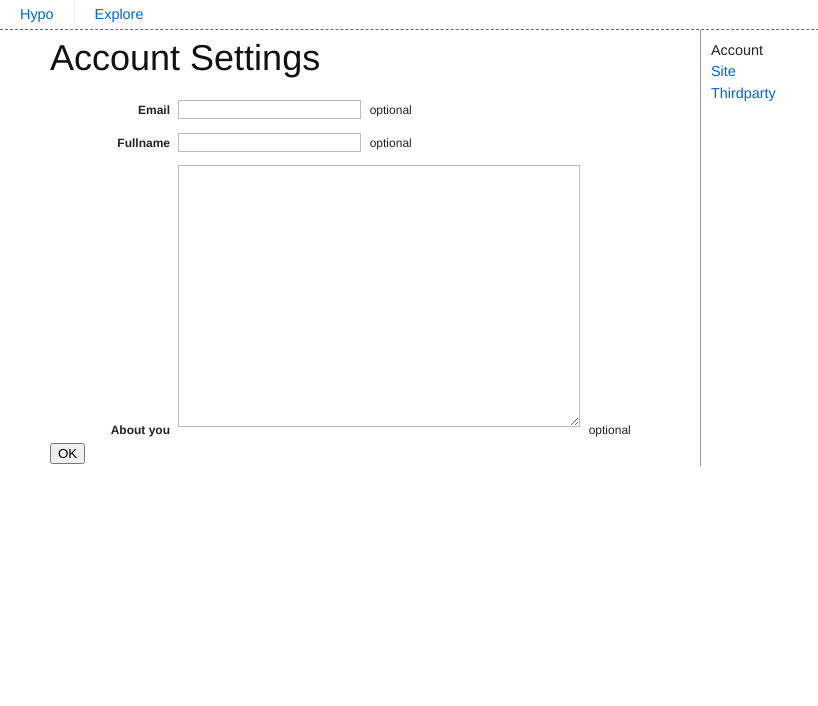
After one commit to snow/hyposite, a Django app: template hypo/templates/hypo/pg/account_settings.html in a window 1280 px wide. The commit adds this page. Shown: the top 706 px of the page, without its empty margins (0-818 px from the left). Run offline with Django 3.2, Linux system fonts and the light colour scheme; the template is opened without the code that fills it, so the values that code supplies are empty.

Commit message:
account and site settings

```diff
--- a/hypo/static/hypo/c/common.css
+++ b/hypo/static/hypo/c/common.css
@@ -101,12 +101,19 @@ body>footer {position:relative; padding:5px 10px; margin-top:-29px;
 /*
  * right sidebar
  */
+.sec-r {padding-top:10px}
 .sec-r h3 {margin:0.5em 0; color:#666; font-size:1.8em}
 .sec-r h3:before {content:'> '; color:#999}
 
 .sec-r h4 {margin-bottom:0.5em}
 
 .sec-r>section {margin-bottom:30px}
+
+.sec-r nav a,
+.sec-r nav span {display:block; font-size:1.2em}
+
+.sec-r nav a {text-decoration:none}
+.sec-r nav a:hover {text-decoration:underline}
 
 /*
  * messages
@@ -117,7 +124,9 @@ body>.messages {position:absolute; width:100%; top:10px; text-align:center; z-in
 /*
  * post list
  */
-h1.site_name {margin:0.5em 0 1em; padding-bottom:0.5em; border-bottom:1px solid #999}
+h1.site_title {margin:0.5em 0 1em; padding-bottom:0.5em; border-bottom:1px solid #999}
+    h1.site_title sup {display:none; margin-left:0.5em}
+        h1.site_title:hover sup {display:inline}
 .post_list article {margin-bottom:30px}
 .post_list article .content {white-space:pre-wrap}
 .post_list article .content figure {white-space:normal}
@@ -134,6 +143,7 @@ h1.site_name {margin:0.5em 0 1em; padding-bottom:0.5em; border-bottom:1px solid
 /*
  * author
  */
+.sec-r .author {margin-top:20px}
 .sec-r .author img {margin-left:-11px}
 
 /*
--- /dev/null
+++ b/hypo/templates/hypo/com/account_form.html
@@ -0,0 +1,28 @@
+<div class="formrow">
+    <label>
+        <span class="label">Email</span>
+        <input name="email" type="email" value="{{ form.instance.user.email|default:'' }}" />
+    </label>
+    <span class="help">optional</span><br />
+    {{ form.email.errors }}
+</div>
+
+<div class="formrow">
+    <label>
+        <span class="label">Fullname</span>
+        <input name="fullname" type="text" value="{{ form.fullname.value|default:'' }}" />
+    </label>
+    <span class="help">optional</span>
+    {{ form.fullname.errors }}
+</div>
+
+{% if not is_signup %}
+<div class="formrow">
+    <label>
+        <span class="label">About you</span>
+        <textarea name="about">{{ form.about.value|default:'' }}</textarea>
+    </label>
+    <span class="help">optional</span>
+    {{ form.about.errors }}
+</div>
+{% endif %}
--- /dev/null
+++ b/hypo/templates/hypo/com/settings_nav.html
@@ -0,0 +1,19 @@
+<nav class="settings">
+    {% if 'account' == cur %}
+    <span class="cur">Account</span>
+    {% else %}
+    <a href="/accounts/settings/">Account</a>
+    {% endif %}
+
+    {% if 'site' == cur %}
+    <span class="cur">Site</span>
+    {% else %}
+    <a href="/site/settings/">Site</a>
+    {% endif %}
+
+    {% if 'thirdparty' == cur %}
+    <span class="cur">Thirdparty</span>
+    {% else %}
+    <a href="/thirdparty/">Thirdparty</a>
+    {% endif %}
+</nav>
--- /dev/null
+++ b/hypo/templates/hypo/pg/account_settings.html
@@ -0,0 +1,25 @@
+{% extends 'hypo/layout/row-hbf_col-mr.html' %}
+{% block page_class %}pg-account_settings{% endblock %}
+
+{% block sec_m %}
+<form id="account_form" action="" method="POST">
+    <h1>Account Settings</h1>
+
+    {{ form.non_field_errors }}
+
+    {% include 'hypo/com/account_form.html' %}
+
+    {% csrf_token %}
+
+    <div class="formrow">
+        <button type="submit">OK</button>
+    </div>
+</form>
+{% endblock %}
+
+{% block sec_r %}
+{% include 'hypo/com/settings_nav.html' with cur='account' %}
+{% endblock %}
+
+{% block layout_extra %}
+{% endblock %}
--- a/hypo/urls.py
+++ b/hypo/urls.py
@@ -8,7 +8,7 @@ urlpatterns = patterns('',
 
 
     url(r'^site/demo/$', v.DemoV.as_view()),
-    #url(r'^site/create/', login_required(v.SiteCreateV.as_view())),
+    url(r'^site/settings/', login_required(v.SiteSettingsV.as_view())),
     url(r'^site/(?P<slug>.+)/$', v.SiteV.as_view()),
 
     url(r'^dashboard/$', login_required(v.DashboardV.as_view())),
@@ -19,7 +19,7 @@ urlpatterns = patterns('',
     url(r'^thirdparty/', include('hypo.thirdparty.urls')),
 
     url(r'^accounts/signup/', v.SignupV.as_view()),
-
+    url(r'^accounts/settings/$', login_required(v.AccountSettingsV.as_view())),
 
     url(r'^under_construction/$', v.UnderConstructionV.as_view()),
 
```
Also changed, not shown: hypo/models.py (+40 -1 lines), hypo/templates/hypo/com/site_form.html (added, +15 -0 lines), hypo/templates/hypo/pg/post_list.html (+10 -3 lines), hypo/templates/hypo/pg/signup.html (+3 -32 lines), hypo/templates/hypo/pg/site_settings.html (added, +26 -0 lines), hypo/views.py (+19 -1 lines).
